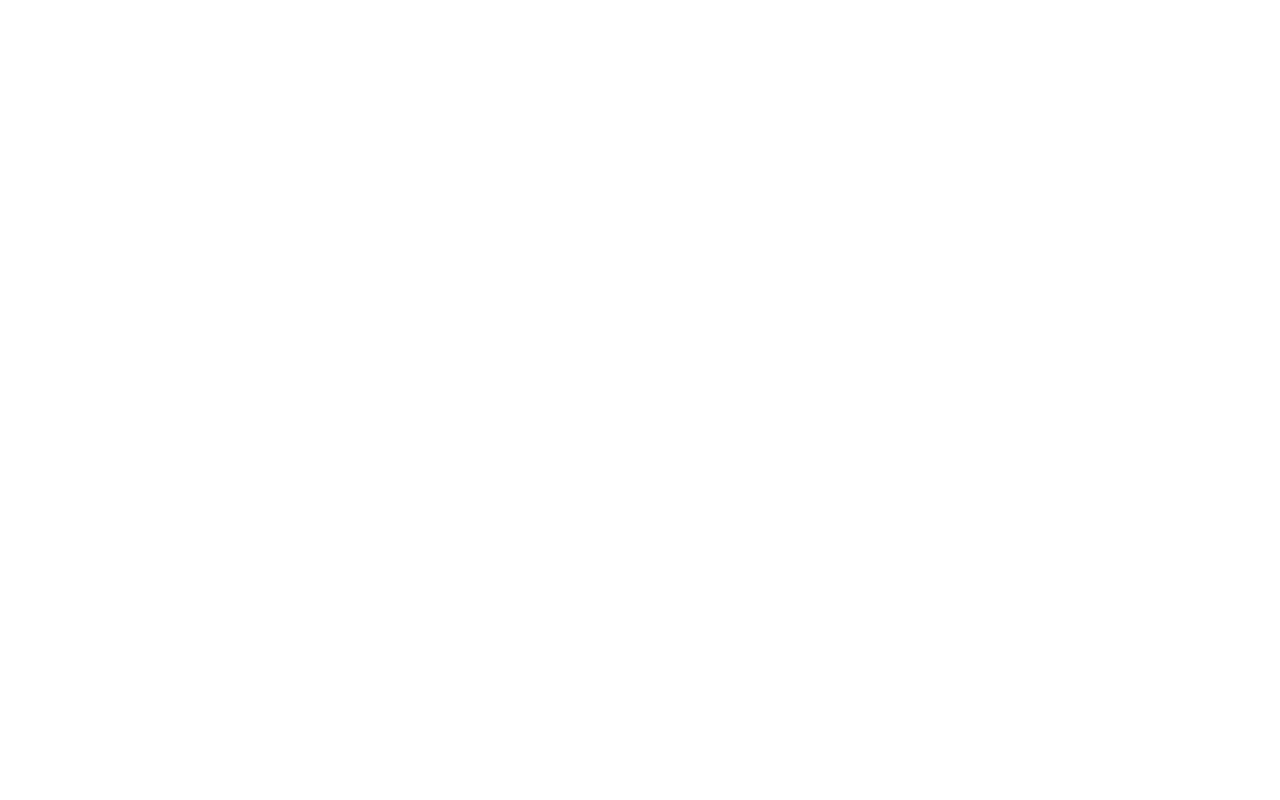
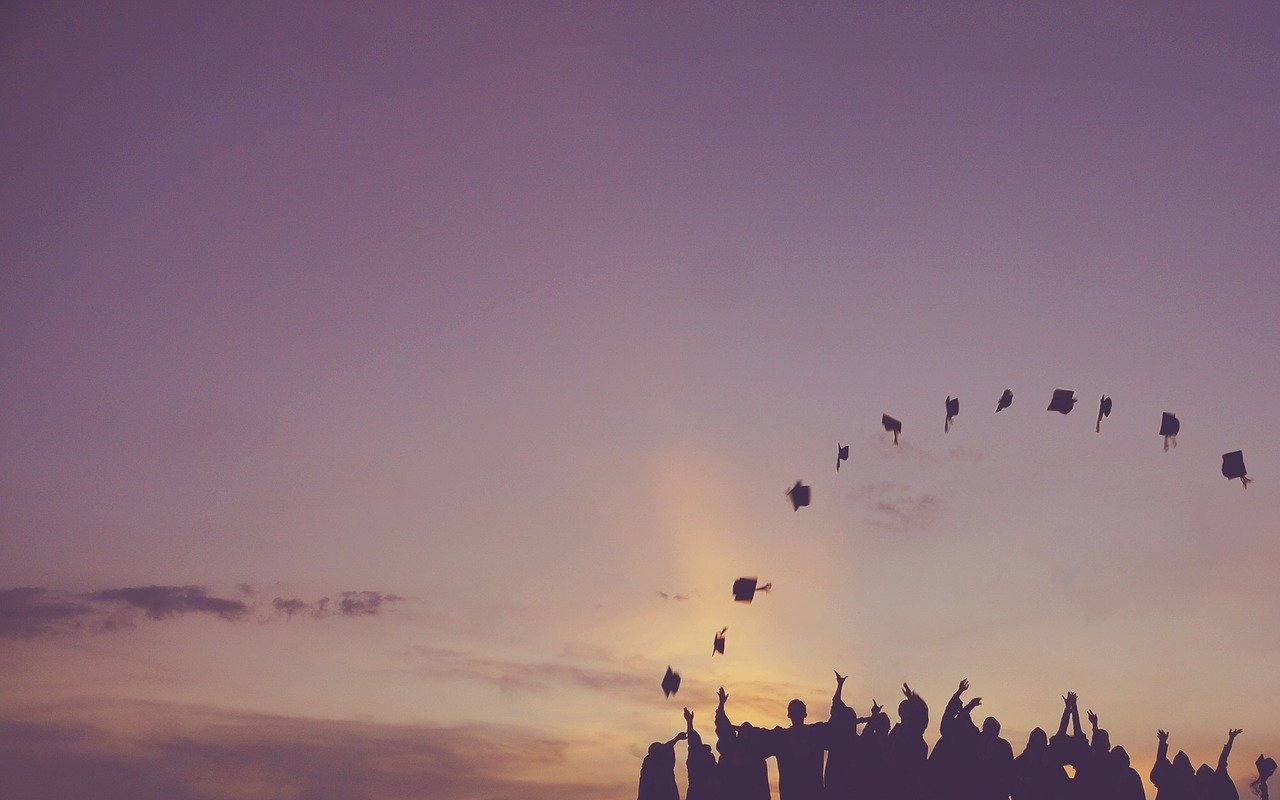
Before and after one commit to Yuutsuy/cliqxSite, a plain HTML site: page index.html in a window 1280 px wide. Drawn offline with Linux system fonts and the light colour scheme.

Commit message:
adicionado background

```diff
--- a/index.html
+++ b/index.html
@@ -3,6 +3,7 @@
     <head>
         <meta charset="UTF-8">
         <title>Site Cliqx</title>
+        <link rel="stylesheet" href="style.css">
     </head>
     <body>
 
--- a/style.css
+++ b/style.css
@@ -1,3 +1,5 @@
 body {
-    background-image:
+    margin: 0px;
+    background-image: url("background.jpg");
+    width: 6%;
 }
```
Also changed, not shown: background.jpg (added).
